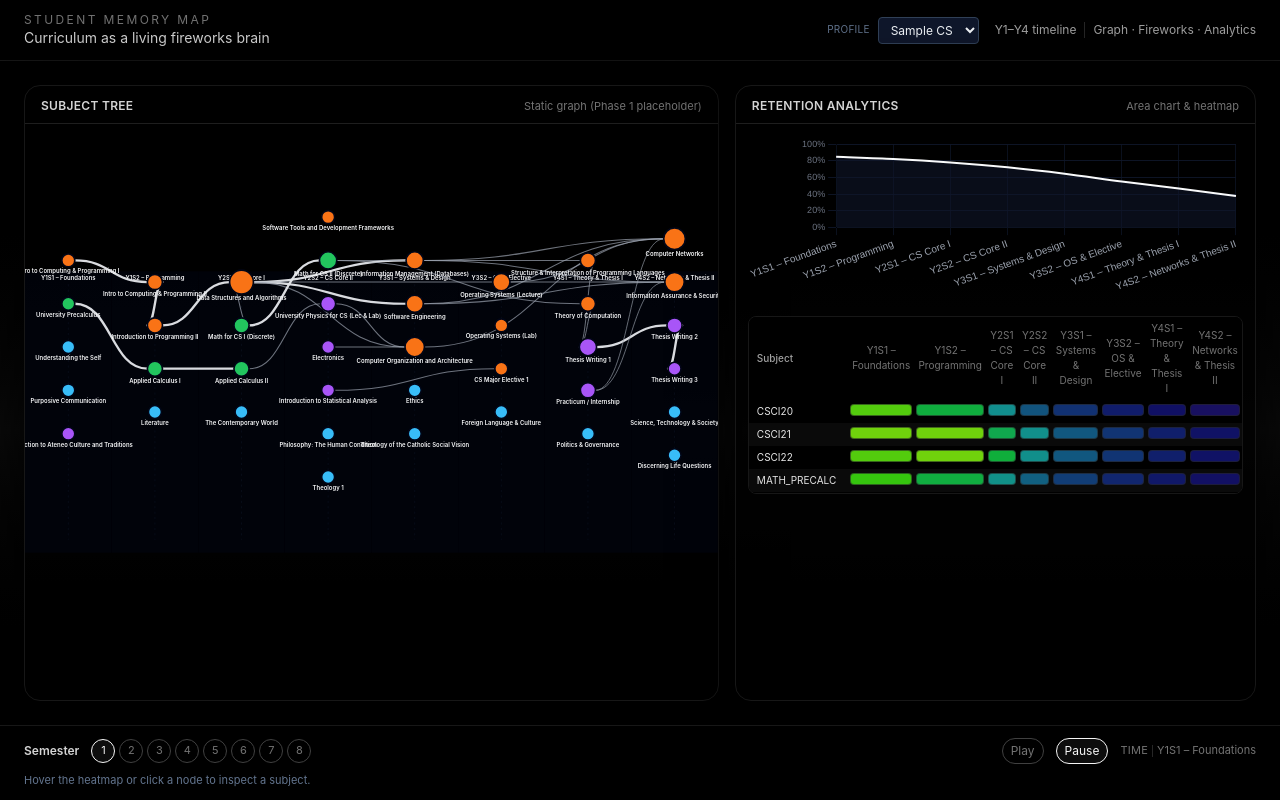
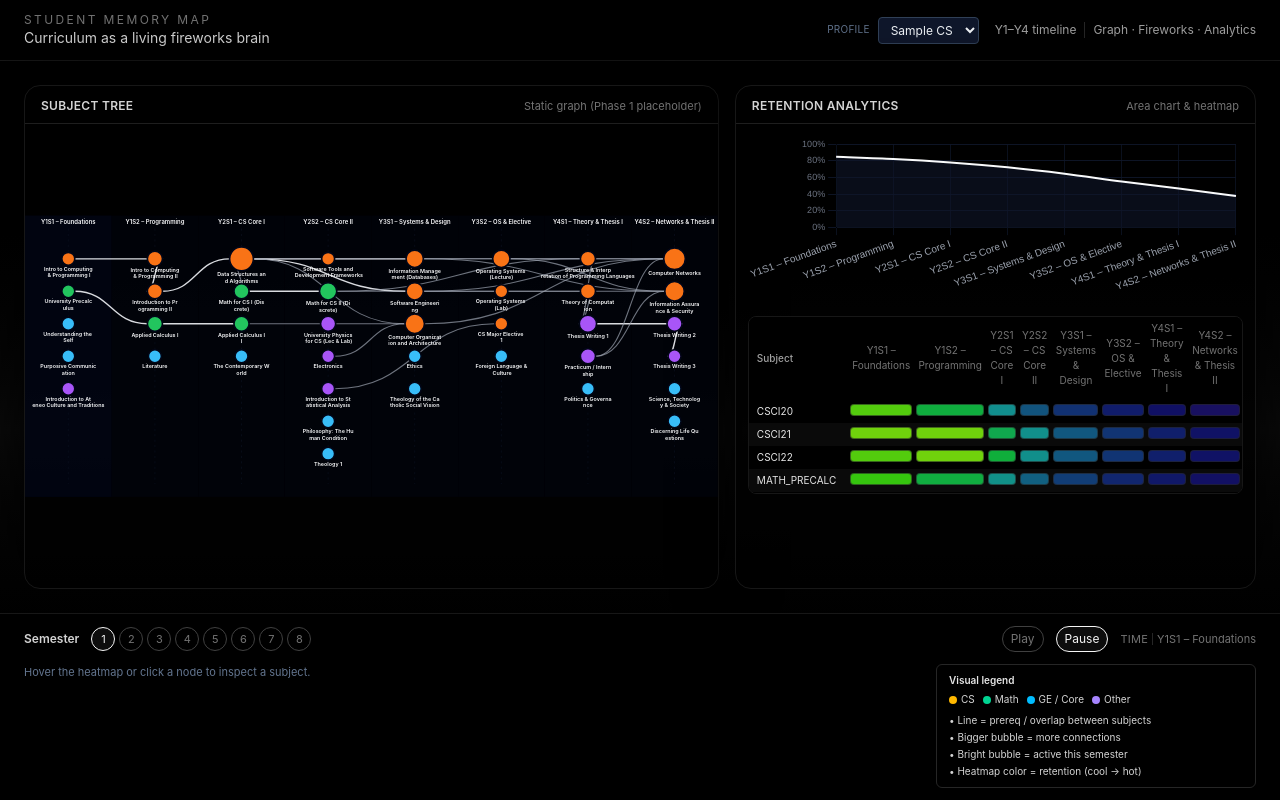
Before and after one commit to Troy-LL/student-memory-map, a React (Vite) app: page / in a window 1280 px wide. Built offline with nearby package versions, Linux system fonts and the light colour scheme.

Commit message:
Enhance UI and functionality: Updated layout in App component to include a visual legend, added custom scrollbar styles, and improved RetentionHeatmap and SubjectGraph components with smooth scrolling and dynamic subject positioning.

```diff
--- a/src/App.tsx
+++ b/src/App.tsx
@@ -84,7 +84,7 @@ function App() {
 
         <section
           aria-label="Timeline & details"
-          className="border-t border-neutral-900 bg-black/95 backdrop-blur px-4 py-3 lg:px-6 flex flex-col gap-2"
+          className="border-t border-neutral-900 bg-black/95 backdrop-blur px-4 py-3 lg:px-6 flex flex-col gap-3"
         >
           <div className="flex items-center justify-between gap-3">
             <div className="flex items-center gap-3 text-xs text-neutral-300">
@@ -140,7 +140,40 @@ function App() {
               </div>
             </div>
           </div>
-          <SubjectDetail />
+          <div className="flex flex-col lg:flex-row gap-4">
+            <div className="flex-1">
+              <SubjectDetail />
+            </div>
+            <div className="w-full lg:w-[320px] text-[10px] text-neutral-300 bg-black/80 border border-neutral-800 rounded-md px-3 py-2">
+              <div className="font-semibold text-[10px] text-neutral-200 mb-1">
+                Visual legend
+              </div>
+              <div className="flex flex-wrap gap-2 mb-1.5">
+                <span className="flex items-center gap-1">
+                  <span className="inline-block w-2 h-2 rounded-full bg-amber-400" />
+                  <span>CS</span>
+                </span>
+                <span className="flex items-center gap-1">
+                  <span className="inline-block w-2 h-2 rounded-full bg-emerald-400" />
+                  <span>Math</span>
+                </span>
+                <span className="flex items-center gap-1">
+                  <span className="inline-block w-2 h-2 rounded-full bg-sky-400" />
+                  <span>GE / Core</span>
+                </span>
+                <span className="flex items-center gap-1">
+                  <span className="inline-block w-2 h-2 rounded-full bg-violet-400" />
+                  <span>Other</span>
+                </span>
+              </div>
+              <ul className="space-y-0.5">
+                <li>• Line = prereq / overlap between subjects</li>
+                <li>• Bigger bubble = more connections</li>
+                <li>• Bright bubble = active this semester</li>
+                <li>• Heatmap color = retention (cool → hot)</li>
+              </ul>
+            </div>
+          </div>
         </section>
       </main>
     </div>
--- a/src/components/Analytics/RetentionHeatmap.tsx
+++ b/src/components/Analytics/RetentionHeatmap.tsx
@@ -1,4 +1,5 @@
 import type { FC } from 'react';
+import { useEffect, useRef } from 'react';
 import { useAppStore } from '../../state/store';
 import { buildRetentionMatrix } from '../../utils/analytics';
 import { retentionToColor } from '../../utils/color';
@@ -10,13 +11,30 @@ export const RetentionHeatmap: FC = () => {
   const selectSubject = useAppStore((s) => s.selectSubject);
   const selectedSubjectId = useAppStore((s) => s.selectedSubjectId);
 
-  if (!graph) return null;
+  const containerRef = useRef<HTMLDivElement | null>(null);
+
+  useEffect(() => {
+    if (!containerRef.current || !selectedSubjectId) return;
+    const row = containerRef.current.querySelector<HTMLTableRowElement>(
+      `tr[data-subject-id="${selectedSubjectId}"]`,
+    );
+    if (row) {
+      row.scrollIntoView({ block: 'nearest', behavior: 'smooth' });
+    }
+  }, [selectedSubjectId]);
+
+  if (!graph) {
+    return null;
+  }
 
   const matrix = buildRetentionMatrix(graph, retentionBySemester);
 
   return (
     <div className="mt-3 border border-neutral-900 rounded-lg overflow-hidden bg-black/80">
-      <div className="max-h-44 overflow-auto text-[10px]">
+      <div
+        ref={containerRef}
+        className="max-h-44 overflow-auto text-[10px] heatmap-scroll"
+      >
         <table className="w-full border-collapse">
           <thead className="bg-black sticky top-0">
             <tr>
@@ -39,6 +57,7 @@ export const RetentionHeatmap: FC = () => {
               return (
                 <tr
                   key={subjectId}
+                  data-subject-id={subjectId}
                   className={
                     isSelected
                       ? 'bg-neutral-800'
--- a/src/components/SubjectGraph/SubjectGraph.tsx
+++ b/src/components/SubjectGraph/SubjectGraph.tsx
@@ -1,14 +1,20 @@
 import type { FC } from 'react';
+import { useRef, useState } from 'react';
 import { useAppStore } from '../../state/store';
 
 const COLUMN_WIDTH = 160;
-const ROW_HEIGHT = 80;
 const BASE_NODE_RADIUS = 10;
 
 export const SubjectGraph: FC = () => {
   const graph = useAppStore((s) => s.graph);
   const selectedSubjectId = useAppStore((s) => s.selectedSubjectId);
   const selectSubject = useAppStore((s) => s.selectSubject);
+  const currentSemesterIndex = useAppStore((s) => s.currentSemesterIndex);
+  const isPlaying = useAppStore((s) => s.isPlaying);
+
+  const [pan, setPan] = useState({ x: 0, y: 0 });
+  const [dragging, setDragging] = useState(false);
+  const lastPos = useRef<{ x: number; y: number } | null>(null);
 
   if (!graph) {
     return (
@@ -28,21 +34,37 @@ export const SubjectGraph: FC = () => {
     y: number;
   }[] = [];
 
+  // Compute max number of subjects in any semester to scale rows to fit panel
+  const maxPerSemester = graph.semesters.reduce(
+    (max, sem) =>
+      sem.subjectIds.length > max ? sem.subjectIds.length : max,
+    1,
+  );
+  const topMargin = 80;
+  const bottomMargin = 80;
+  const availableHeight = Math.max(120, 520 - topMargin - bottomMargin);
+  const baseRowGap =
+    maxPerSemester > 1
+      ? availableHeight / (maxPerSemester - 1)
+      : 0;
+
   graph.semesters.forEach((sem, colIndex) => {
     const ids = sem.subjectIds;
     const count = Math.max(ids.length, 1);
+    const rowGap = count > 1 ? baseRowGap : 0;
     ids.forEach((id, rowIndex) => {
       const subj = subjectById.get(id);
       if (!subj) return;
+      const y =
+        count === 1
+          ? 260
+          : topMargin + rowGap * rowIndex;
       positionedNodes.push({
         id: subj.id,
         label: subj.label,
         domain: subj.domain,
         x: 80 + colIndex * COLUMN_WIDTH,
-        y:
-          140 +
-          rowIndex * ROW_HEIGHT -
-          ((count - 1) * ROW_HEIGHT) / 2,
+        y,
       });
     });
   });
@@ -96,9 +118,30 @@ export const SubjectGraph: FC = () => {
         height="100%"
         viewBox={`0 0 ${width} ${height}`}
         aria-label="Curriculum subject graph"
+        onMouseDown={(e) => {
+          setDragging(true);
+          lastPos.current = { x: e.clientX, y: e.clientY };
+        }}
+        onMouseMove={(e) => {
+          if (!dragging || !lastPos.current) return;
+          const dx = e.clientX - lastPos.current.x;
+          const dy = e.clientY - lastPos.current.y;
+          setPan((p) => ({ x: p.x + dx, y: p.y + dy }));
+          lastPos.current = { x: e.clientX, y: e.clientY };
+        }}
+        onMouseUp={() => {
+          setDragging(false);
+          lastPos.current = null;
+        }}
+        onMouseLeave={() => {
+          setDragging(false);
+          lastPos.current = null;
+        }}
       >
+        <g transform={`translate(${pan.x},${pan.y})`}>
         {graph.semesters.map((sem, idx) => {
           const x = 80 + idx * COLUMN_WIDTH;
+          const isActiveSemester = idx === currentSemesterIndex;
           return (
             <g key={sem.index}>
               <rect
@@ -106,8 +149,8 @@ export const SubjectGraph: FC = () => {
                 y={0}
                 width={COLUMN_WIDTH}
                 height={height}
-                fill="#020617"
-                opacity={0.4}
+                fill={isActiveSemester ? '#020617' : '#020617'}
+                opacity={isActiveSemester ? 0.7 : 0.35}
               />
               <line
                 x1={x}
@@ -144,10 +187,7 @@ export const SubjectGraph: FC = () => {
           const endY = to.y;
           const midX = (startX + endX) / 2;
           const stroke = type === 'prereq' ? '#e5e7eb' : '#9ca3af';
-          const w =
-            type === 'prereq'
-              ? 2.5 + overlapWeight * 2
-              : 1.2 + overlapWeight;
+          const w = type === 'prereq' ? 2.5 : 2; // unified per type
           const opacity =
             type === 'prereq'
               ? 0.95
@@ -169,6 +209,18 @@ export const SubjectGraph: FC = () => {
           const deg = degree.get(n.id) ?? 1;
           const r = BASE_NODE_RADIUS + deg * 2;
           const isSelected = selectedSubjectId === n.id;
+          const isActiveThisSemester =
+            graph.semesters[currentSemesterIndex]?.subjectIds.includes(
+              n.id,
+            ) ?? false;
+          const dimmed = isPlaying && !isActiveThisSemester;
+          const opacity = dimmed ? 0.25 : 1;
+
+          // simple label wrapping: split long labels into two lines
+          const label =
+            n.label.length > 18
+              ? [n.label.slice(0, 18), n.label.slice(18)]
+              : [n.label];
           return (
             <g
               key={n.id}
@@ -182,19 +234,28 @@ export const SubjectGraph: FC = () => {
                 fill={domainColor(n.domain)}
                 stroke={isSelected ? '#facc15' : '#020617'}
                 strokeWidth={3}
+                opacity={opacity}
               />
               <text
-                y={r + 12}
                 textAnchor="middle"
                 fill="#f9fafb"
-                fontSize={11}
+                fontSize={10}
                 fontWeight={600}
+                opacity={opacity}
               >
-                {n.label}
+                <tspan x={0} y={r + 10}>
+                  {label[0]}
+                </tspan>
+                {label[1] ? (
+                  <tspan x={0} y={r + 22}>
+                    {label[1]}
+                  </tspan>
+                ) : null}
               </text>
             </g>
           );
         })}
+        </g>
       </svg>
     </div>
   );
--- a/src/index.css
+++ b/src/index.css
@@ -1,3 +1,25 @@
 @import 'tailwindcss';
 
 @custom-variant dark (&:is(.dark *));
+
+.heatmap-scroll {
+  scrollbar-width: thin;
+  scrollbar-color: #4b5563 #020617;
+}
+
+.heatmap-scroll::-webkit-scrollbar {
+  width: 6px;
+}
+
+.heatmap-scroll::-webkit-scrollbar-track {
+  background: #020617;
+}
+
+.heatmap-scroll::-webkit-scrollbar-thumb {
+  background: #4b5563;
+  border-radius: 9999px;
+}
+
+.heatmap-scroll::-webkit-scrollbar-thumb:hover {
+  background: #9ca3af;
+}
```
